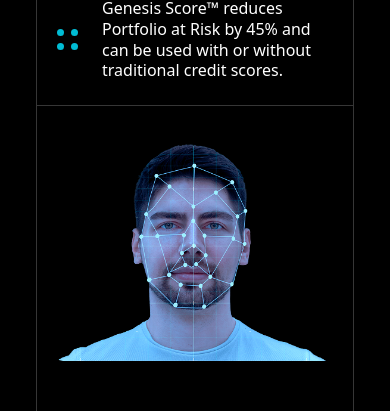
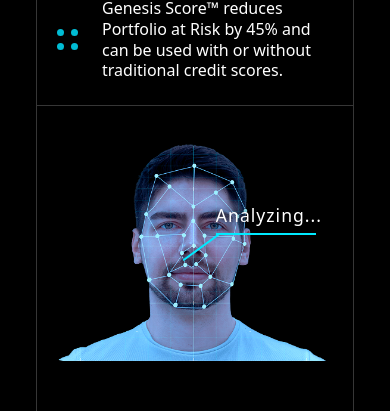
Before and after one commit to CharlieNguyenn/Insight-Genesis, a React (Vite) app: page /solutions/finance in a window 390 px wide. Shown: the part 1540-1951 px from the top of the page. Built offline with nearby package versions, Linux system fonts and the light colour scheme; no server answers; a web font is replaced by a local one.

Commit message:
Change name image Finance and responsive Health & Wellness

```diff
--- a/src/pages/solutions/Finance.jsx
+++ b/src/pages/solutions/Finance.jsx
@@ -114,9 +114,16 @@ const Finance = () => {
               <div className="visual-side">
                 <div className="finance-image-container">
                   <div className="finance-analysis">
+                    {/* <div className="face-scan">
+                      <img src="/src/assets/facial-recognition-software.png" alt="Face Scan" className="scan-image" />
+                    </div> */}
                     <div className="face-scan">
-                      <img src="/src/assets/facial-recognition-software 1.png" alt="Face Scan" className="scan-image" />
-                      {/* <div className="scan-overlay"></div> */}
+                      <img src="/src/assets/facial-recognition-software.png" alt="Face Scan" className="scan-image" />
+                      <div className="analyzing-label">
+                        <span>Analyzing...</span>
+                        <div className="analyzing-line analyzing-line-horizontal"></div>
+                        <div className="analyzing-line analyzing-line-diagonal"></div>
+                      </div>
                     </div>
                     <div className="analysis-data">
                       <div className="intent-score">
--- a/src/pages/solutions/css/Finance.css
+++ b/src/pages/solutions/css/Finance.css
@@ -700,6 +700,56 @@
   width: 477px;
 }
 
+.analyzing-label {
+  position: absolute;
+  top: 63px;
+  right: 15px;
+  display: flex;
+  flex-direction: column;
+  align-items: flex-start;
+  z-index: 2;
+  pointer-events: none;
+}
+
+.analyzing-label span {
+  color: #fff;
+  font-size: 1.1rem;
+  font-weight: 500;
+  margin-bottom: 4px;
+  text-shadow: 0 0 8px #000;
+  letter-spacing: 1px;
+  white-space: nowrap;
+}
+
+.analyzing-line-horizontal {
+  width: 100px;
+  left: 10px;
+  height: 2px;
+  background: #00eaff;
+  margin-top: 0;
+  margin-left: 0;
+}
+
+.analyzing-line-diagonal {
+  position: absolute;
+  top: 45px;
+  right: 98px;
+  display: flex;
+  flex-direction: column;
+  align-items: flex-start;
+  z-index: 2;
+  pointer-events: none;
+}
+
+.analyzing-line-diagonal {
+  width: 45px;
+  height: 2px;
+  background: #00eaff;
+  margin-top: 0;
+  margin-left: 0;
+  transform: rotate(-36deg);
+}
+
 .scan-image {
   width: 100%;
   border-radius: 10px;
@@ -721,7 +771,7 @@
   justify-content: space-between;
   align-items: center;
   width: 100%;
-  height: 200px;
+  /* height: 200px; */
 }
 
 .intent-score {
```
Also changed, not shown: src/assets/facial-recognition-software.png (renamed from src/assets/facial-recognition-software 1.png).
